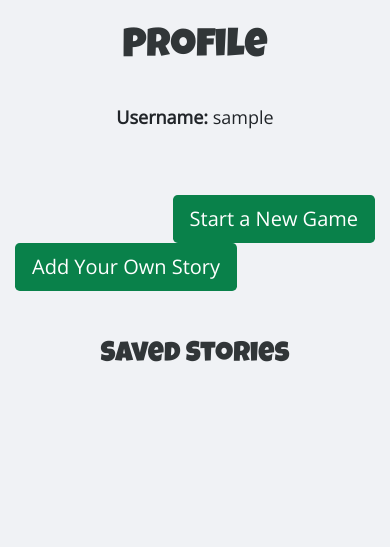
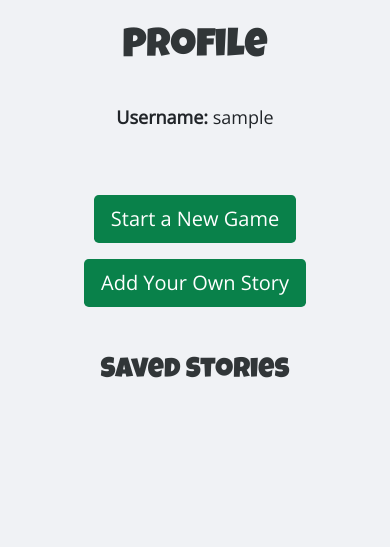
Before and after one commit to vleague2/req.libs, a Node server app: a page that uses views/profile.handlebars in a window 390 px wide. Shown: the part 56-603 px from the top of the page. Run offline with Node 20, Linux system fonts and the light colour scheme; the visitor is signed in with stand-in values (Sample User, id 1); data that the repository does not hold is empty; some libraries are stand-ins or nearby versions.

Commit message:
fixed mobile issue on profile page

```diff
--- a/config/passport.js
+++ b/config/passport.js
@@ -2,7 +2,7 @@ const passport = require('passport');
 const LocalStrategy = require('passport-local').Strategy;
 const bcrypt = require('bcryptjs');
 const GoogleStrategy = require('passport-google-oauth20').Strategy;
-// const keys = require('./keys');
+// const keys = require('./keys'); //Comment out for deployment
 
 const db = require('../models');
 // make sure to camel case, be consistent! Creating new instance of LocalStrategy, finding one user where username = username input
@@ -57,8 +57,8 @@ module.exports = function (passport) {
 
     /*********************GOOGLE STRATEGY CONFIG***************************** */
     passport.use(new GoogleStrategy({
-            clientID: process.env.googleClientID,
-            clientSecret: process.env.googleClientSecret,
+            clientID: process.env.googleClientID, // comment out for deployment|| keys.googleClientID,
+            clientSecret: process.env.googleClientSecret, //comment out for deployment || keys.googleClientSecret,
             callbackURL: "https://req-libs.herokuapp.com/auth/google/callback",
             proxy: true
         },
--- a/views/profile.handlebars
+++ b/views/profile.handlebars
@@ -17,12 +17,12 @@
 
   <!--row to hold the actions the user can take-->
   <div class="row">
-    <div class="col-sm-6 text-right">
+    <div class="col-sm-6 text-center mb-3">
       <!--play a new game-->
       <a href="/start/{{username}}" class="title btn btn-lg greenBtn">Start a New Game</a>
     </div>
 
-    <div class="col-sm-6 text-left">
+    <div class="col-sm-6 text-center">
       <!--add your own story-->
       <a href="/create/{{username}}" class="title btn btn-lg greenBtn">Add Your Own Story</a>
     </div>
```
